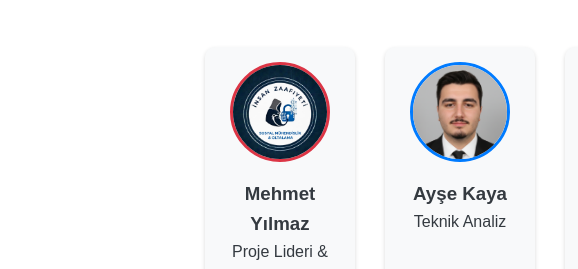
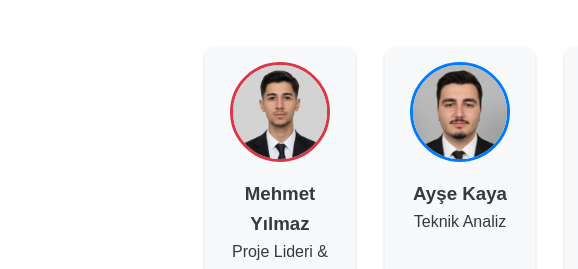
Before and after one commit to lordiesta/x, a plain HTML site: page index.html in a window 1280 px wide. Shown: the part 2151-2420 px from the top of the page, 0-578 px from the left. Drawn offline with Linux system fonts and the light colour scheme.

Commit message:
Update index.html

```diff
--- a/index.html
+++ b/index.html
@@ -78,7 +78,7 @@
             <h2>👨‍💻 Proje Ekibimiz (5 Kişi)</h2>
             <div class="ekip-uyeleri">
                 <div class="uye-karti lider">
-                    <img src="img/logo.jpg" alt="Proje Lideri Fotoğrafı" class="profil-foto">
+                    <img src="img/uye1.jpg" alt="Proje Lideri Fotoğrafı" class="profil-foto">
                     <h3>Mehmet Yılmaz</h3>
                     <p>Proje Lideri & Sunum</p>
                 </div>
```
